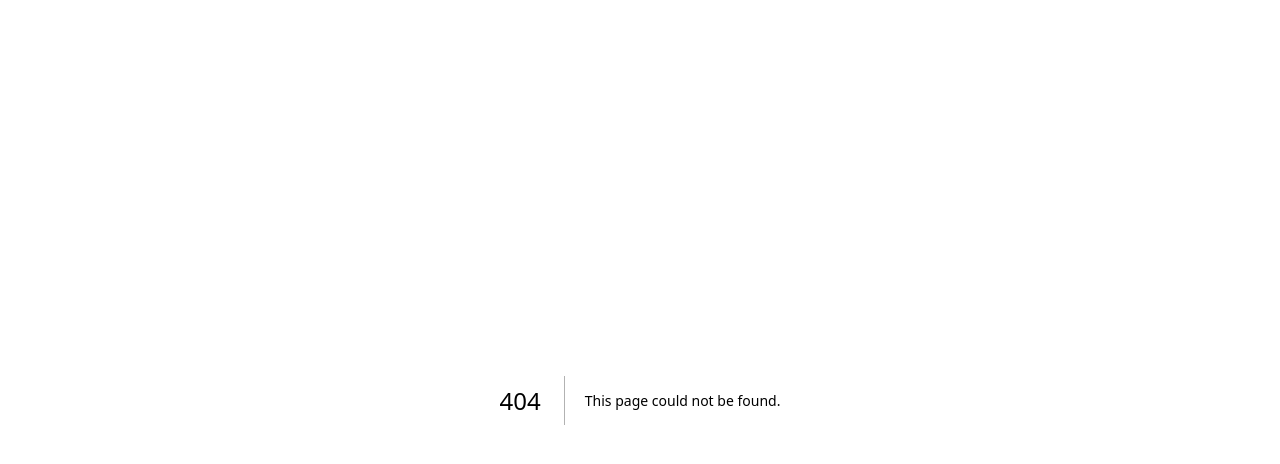
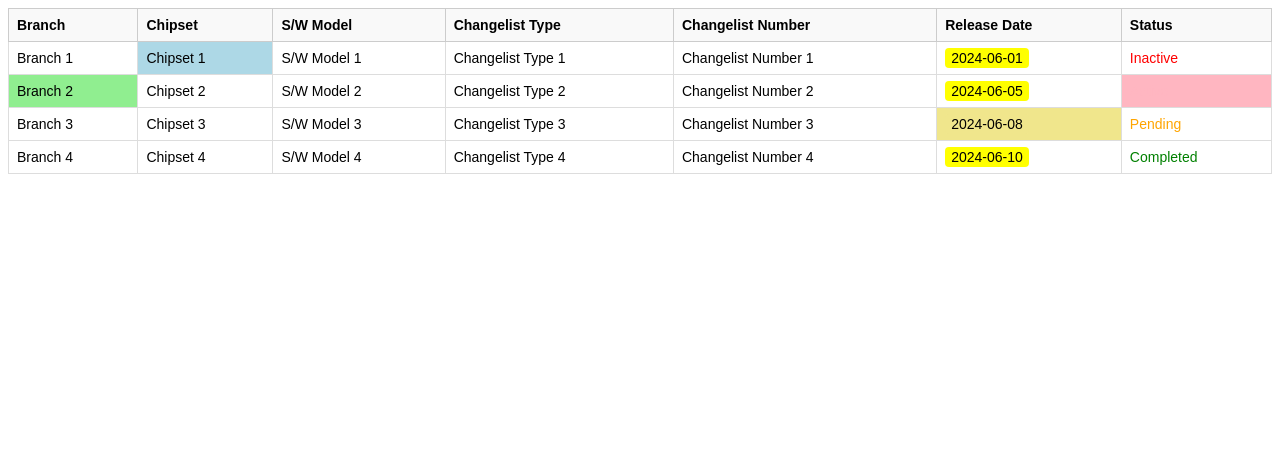
Before and after one commit to goyalh4164/FMS, a Next.js app: page /result in a window 1280 px wide. Before the commit this address had no page. Shown: the top 464 px of the page. Built offline with nearby package versions, Linux system fonts and the light colour scheme.

Commit message:
tanstack table basic learning

```diff
--- /dev/null
+++ b/app/result/page.jsx
@@ -0,0 +1,129 @@
+"use client";
+import mData from "@/utils/MockData";
+import {
+  useReactTable,
+  getCoreRowModel,
+  flexRender,
+} from "@tanstack/react-table";
+
+export default function Table() {
+  const columns = [
+    { accessorKey: "branch", header: "Branch" },
+    { accessorKey: "chipset", header: "Chipset" },
+    { accessorKey: "swModel", header: "S/W Model" },
+    { accessorKey: "changelistType", header: "Changelist Type" },
+    { accessorKey: "changelistNumber", header: "Changelist Number" },
+    {
+      accessorKey: "releaseDate",
+      header: "Release Date",
+      cell: (info) => {
+        const value = info.getValue();
+        const today = new Date();
+        const dateValue = new Date(value);
+
+        // Row override first
+        const rowColor = info.row.original.colors?.releaseDate;
+
+        // Default highlight if date < today
+        const bg = rowColor || (dateValue < today ? "yellow" : "transparent");
+
+        return (
+          <span
+            style={{
+              backgroundColor: bg,
+              padding: "2px 6px",
+              borderRadius: "4px",
+            }}
+          >
+            {value}
+          </span>
+        );
+      },
+    },
+    {
+      accessorKey: "status",
+      header: "Status",
+      cell: (info) => {
+        const value = info.getValue();
+
+        // Row override first
+        const rowColor = info.row.original.colors?.status;
+
+        // Default logic if no override
+        let color = "black";
+        if (!rowColor) {
+          if (value === "Completed") color = "green";
+          else if (value === "Pending") color = "orange";
+          else color = "red";
+        }
+
+        return <span style={{ color: rowColor || color }}>{value}</span>;
+      },
+    },
+  ];
+
+  const table = useReactTable({
+    data: mData,
+    columns,
+    getCoreRowModel: getCoreRowModel(),
+  });
+
+  return (
+    <div style={{ overflowX: "auto" }}>
+      <table
+        style={{
+          borderCollapse: "collapse",
+          width: "100%",
+          fontFamily: "sans-serif",
+          fontSize: "14px",
+        }}
+      >
+        <thead>
+          {table.getHeaderGroups().map((headerGroup) => (
+            <tr key={headerGroup.id}>
+              {headerGroup.headers.map((header) => (
+                <th
+                  key={header.id}
+                  style={{
+                    border: "1px solid #ccc",
+                    padding: "8px",
+                    textAlign: "left",
+                    backgroundColor: "#f9f9f9",
+                  }}
+                >
+                  {flexRender(
+                    header.column.columnDef.header,
+                    header.getContext()
+                  )}
+                </th>
+              ))}
+            </tr>
+          ))}
+        </thead>
+        <tbody>
+          {table.getRowModel().rows.map((row) => (
+            <tr key={row.id}>
+              {row.getVisibleCells().map((cell) => {
+                const overrideColor =
+                  row.original.colors?.[cell.column.id] || "transparent";
+
+                return (
+                  <td
+                    key={cell.id}
+                    style={{
+                      border: "1px solid #ddd",
+                      padding: "8px",
+                      backgroundColor: overrideColor,
+                    }}
+                  >
+                    {flexRender(cell.column.columnDef.cell, cell.getContext())}
+                  </td>
+                );
+              })}
+            </tr>
+          ))}
+        </tbody>
+      </table>
+    </div>
+  );
+}
--- /dev/null
+++ b/utils/MockData.js
@@ -0,0 +1,51 @@
+const mData = [
+  {
+    branch: "Branch 1",
+    chipset: "Chipset 1",
+    swModel: "S/W Model 1",
+    changelistType: "Changelist Type 1",
+    changelistNumber: "Changelist Number 1",
+    releaseDate: "2024-06-01",
+    status: "Inactive",
+    colors: {
+      chipset: "lightblue", // Chipset cell override
+    },
+  },
+  {
+    branch: "Branch 2",
+    chipset: "Chipset 2",
+    swModel: "S/W Model 2",
+    changelistType: "Changelist Type 2",
+    changelistNumber: "Changelist Number 2",
+    releaseDate: "2024-06-05",
+    status: "Active",
+    colors: {
+      branch: "lightgreen", // Branch cell override
+      status: "lightpink",  // Status cell override
+    },
+  },
+  {
+    branch: "Branch 3",
+    chipset: "Chipset 3",
+    swModel: "S/W Model 3",
+    changelistType: "Changelist Type 3",
+    changelistNumber: "Changelist Number 3",
+    releaseDate: "2024-06-08",
+    status: "Pending",
+    colors: {
+      releaseDate: "khaki", // Release date cell override
+    },
+  },
+  {
+    branch: "Branch 4",
+    chipset: "Chipset 4",
+    swModel: "S/W Model 4",
+    changelistType: "Changelist Type 4",
+    changelistNumber: "Changelist Number 4",
+    releaseDate: "2024-06-10",
+    status: "Completed",
+    // no custom colors
+  },
+];
+
+export default mData;
```
Also changed, not shown: app/result/page.module.css (added, +13 -0 lines), package.json (+5 -4 lines), 1 other file (tests, documents, lock files or other folders).
